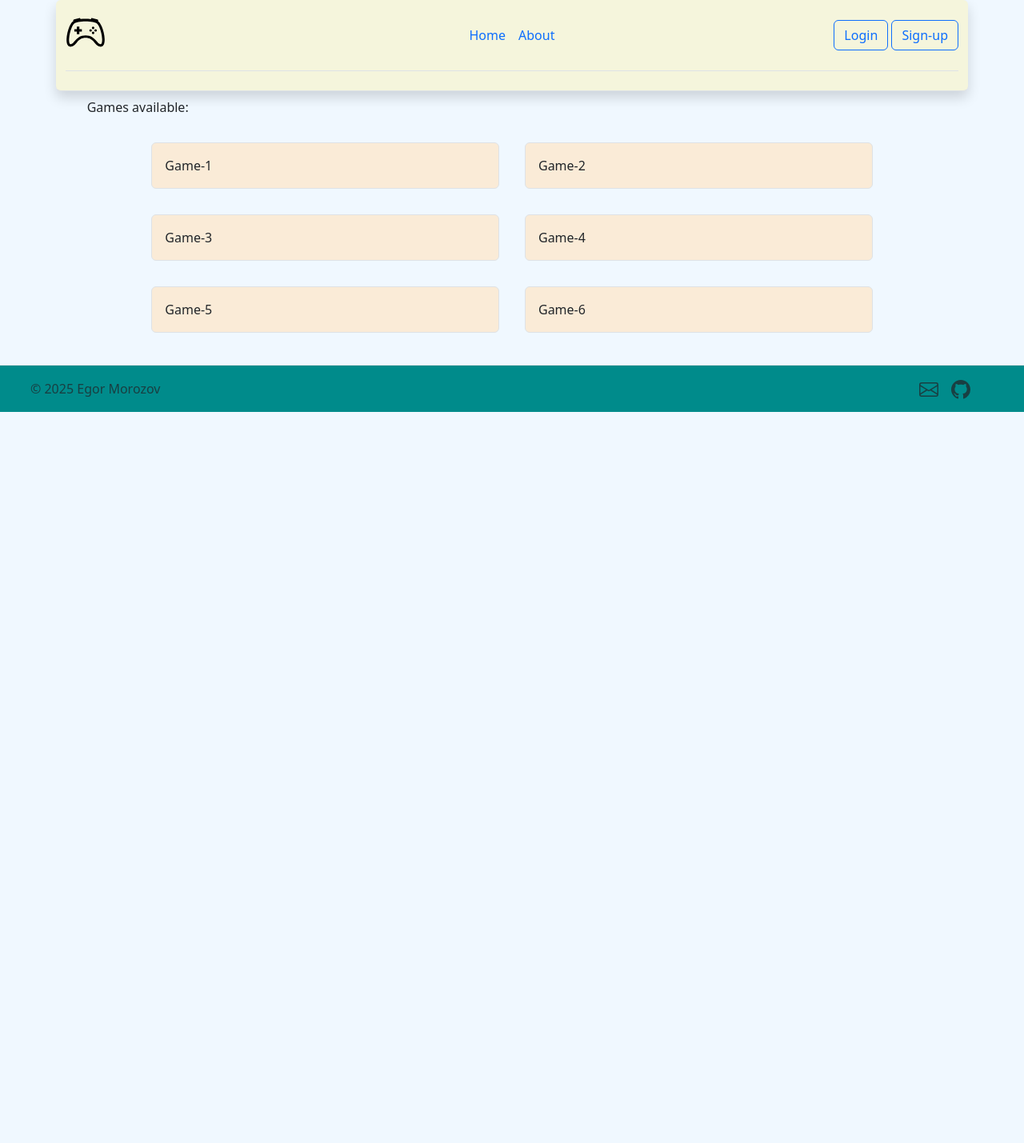
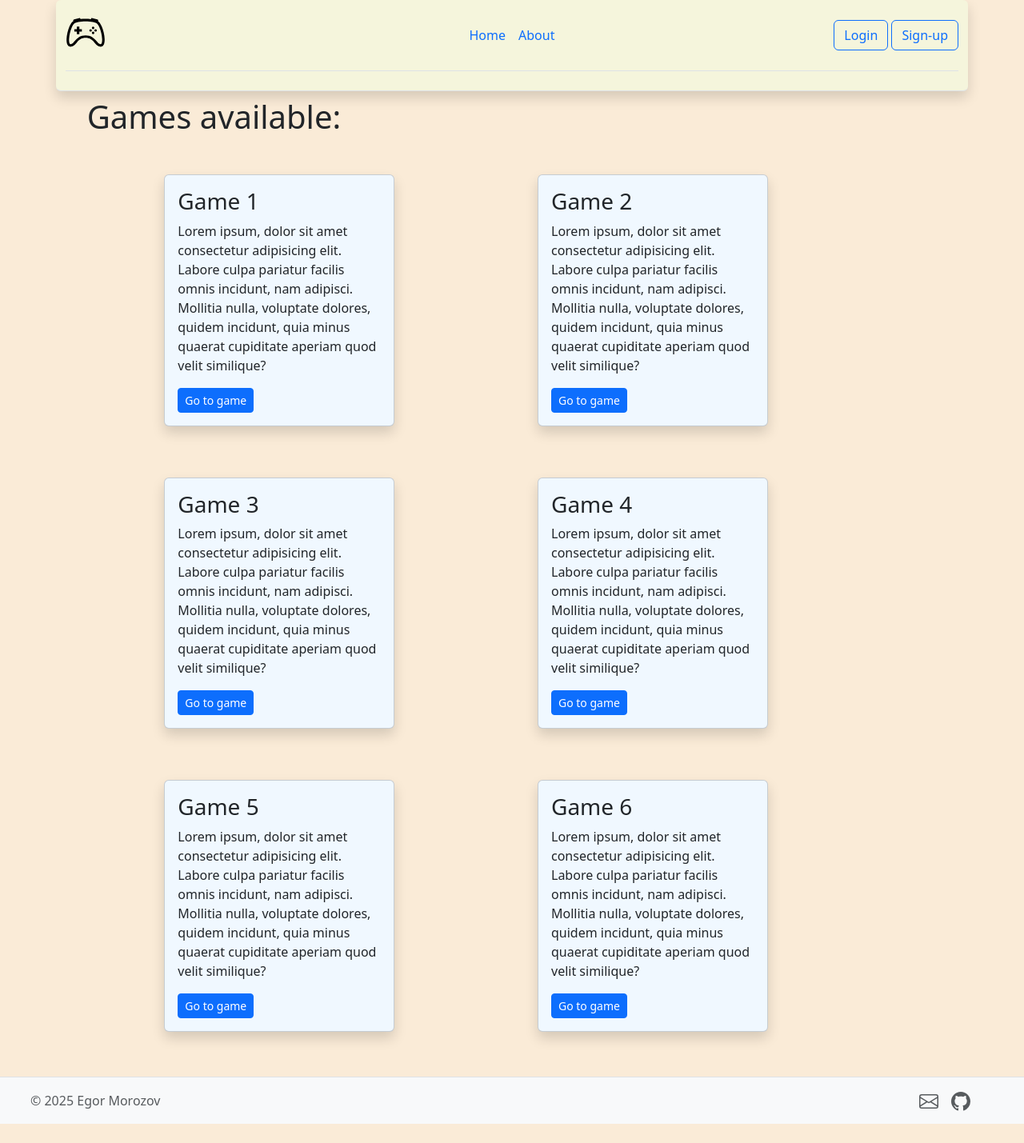
Before and after one commit to Egor-Mor/Personal-Project, a Flask app: page / in a window 1280 px wide. Shown: the whole page at 80% size. Before the commit the page ends 515 px from the top, so only its background shows below. Run offline with Flask 3, Linux system fonts and the light colour scheme.

Commit message:
created separate directory for mock project

```diff
--- a/templates/base.html
+++ b/Mock_Project/templates/base.html
@@ -9,7 +9,7 @@
             background-color: beige;
         }
         body{
-            background-color: aliceblue;
+            background-color: antiquewhite;
         }
         footer{
             background-color: darkcyan ;
@@ -45,7 +45,7 @@
 
     {% block content %}{% endblock %}
 
-    <footer class="d-flex flex-wrap justify-content-between align-items-center py-3 my-4 border-top">
+    <footer class="footer d-flex flex-wrap justify-content-between align-items-center py-3 my-4 border-top bg-body-tertiary">
         <div class="col-md-4 d-flex align-items-center" bis_skin_checked="1">
             <a href="/" class="mb-3 me-2 mb-md-0 text-body-secondary text-decoration-none lh-1" aria-label="Bootstrap">
                 <svg class="bi" width="30" height="24" aria-hidden="true">
--- /dev/null
+++ b/Mock_Project/templates/index.html
@@ -0,0 +1,70 @@
+{% extends "base.html" %}
+{% block title %}Home page{% endblock %}
+{% block content %}
+    <style>
+        .card{
+            background-color: aliceblue;
+            width: 18rem;
+        }
+    </style>
+    <div class="row">
+        <div class="col-0 col-sm-1"></div>
+        <div class="col-12 col-sm-11 text-left mt-2"><h1 class="font-weight-bold text-monospace">Games available:</p></div>
+    </div>
+    <div class="row justify-content-center">
+        <div class="col-md-4 col-sm-6 col-xs-12 m-3 p-3">
+            <div class="card shadow" >
+                <div class="card-body">
+                    <h3 class="card-title">Game 1</h3>
+                    <p class="card-text">Lorem ipsum, dolor sit amet consectetur adipisicing elit. Labore culpa pariatur facilis omnis incidunt, nam adipisci. Mollitia nulla, voluptate dolores, quidem incidunt, quia minus quaerat cupiditate aperiam quod velit similique?</p>
+                    <a class="btn btn-primary btn-sm" type="button">Go to game</a>
+                </div>
+            </div>
+        </div>
+        <div class="col-md-4 col-sm-6 col-xs-12 m-3 p-3">
+            <div class="card shadow" >
+                <div class="card-body">
+                    <h3 class="card-title">Game 2</h3>
+                    <p class="card-text">Lorem ipsum, dolor sit amet consectetur adipisicing elit. Labore culpa pariatur facilis omnis incidunt, nam adipisci. Mollitia nulla, voluptate dolores, quidem incidunt, quia minus quaerat cupiditate aperiam quod velit similique?</p>
+                    <a class="btn btn-primary btn-sm" type="button">Go to game</a>
+                </div>
+            </div>
+        </div>
+        <div class="col-md-4 col-sm-6 col-xs-12 m-3 p-3">
+            <div class="card shadow" >
+                <div class="card-body">
+                    <h3 class="card-title">Game 3</h3>
+                    <p class="card-text">Lorem ipsum, dolor sit amet consectetur adipisicing elit. Labore culpa pariatur facilis omnis incidunt, nam adipisci. Mollitia nulla, voluptate dolores, quidem incidunt, quia minus quaerat cupiditate aperiam quod velit similique?</p>
+                    <a class="btn btn-primary btn-sm" type="button">Go to game</a>
+                </div>
+            </div>
+        </div>
+        <div class="col-md-4 col-sm-6 col-xs-12 m-3 p-3">
+            <div class="card shadow" >
+                <div class="card-body">
+                    <h3 class="card-title">Game 4</h3>
+                    <p class="card-text">Lorem ipsum, dolor sit amet consectetur adipisicing elit. Labore culpa pariatur facilis omnis incidunt, nam adipisci. Mollitia nulla, voluptate dolores, quidem incidunt, quia minus quaerat cupiditate aperiam quod velit similique?</p>
+                    <a class="btn btn-primary btn-sm" type="button">Go to game</a>
+                </div>
+            </div>
+        </div>
+        <div class="col-md-4 col-sm-6 col-xs-12 m-3 p-3">
+            <div class="card shadow" >
+                <div class="card-body">
+                    <h3 class="card-title">Game 5</h3>
+                    <p class="card-text">Lorem ipsum, dolor sit amet consectetur adipisicing elit. Labore culpa pariatur facilis omnis incidunt, nam adipisci. Mollitia nulla, voluptate dolores, quidem incidunt, quia minus quaerat cupiditate aperiam quod velit similique?</p>
+                    <a class="btn btn-primary btn-sm" type="button">Go to game</a>
+                </div>
+            </div>
+        </div>
+        <div class="col-md-4 col-sm-6 col-xs-12 m-3 p-3">
+            <div class="card shadow" >
+                <div class="card-body">
+                    <h3 class="card-title">Game 6</h3>
+                    <p class="card-text">Lorem ipsum, dolor sit amet consectetur adipisicing elit. Labore culpa pariatur facilis omnis incidunt, nam adipisci. Mollitia nulla, voluptate dolores, quidem incidunt, quia minus quaerat cupiditate aperiam quod velit similique?</p>
+                    <a class="btn btn-primary btn-sm" type="button">Go to game</a>
+                </div>
+            </div>
+        </div>
+    </div>
+{% endblock %}
--- a/templates/about.html
+++ /dev/null
@@ -1,3 +0,0 @@
-{% extends "base.html" %}
-{% block title %}About page{% endblock %}
-{% block content %}About page{% endblock %}
--- a/templates/index.html
+++ /dev/null
@@ -1,16 +0,0 @@
-{% extends "base.html" %}
-{% block title %}Index page{% endblock %}
-{% block content %}
-    <div class="row">
-        <div class="col-0 col-sm-1"></div>
-        <div class="col-12 col-sm-11 text-left mt-2"><p class="font-weight-bold text-monospace">Games available:</p></div>
-    </div>
-    <div class="row justify-content-center">
-        <div class="col-md-4 col-sm-6 col-xs-12 border rounded m-3 p-3" style="background-color: antiquewhite;">Game-1</div>
-        <div class="col-md-4 col-sm-6 col-xs-12 border rounded m-3 p-3" style="background-color: antiquewhite;">Game-2</div>
-        <div class="col-md-4 col-sm-6 col-xs-12 border rounded m-3 p-3" style="background-color: antiquewhite;">Game-3</div>
-        <div class="col-md-4 col-sm-6 col-xs-12 border rounded m-3 p-3" style="background-color: antiquewhite;">Game-4</div>
-        <div class="col-md-4 col-sm-6 col-xs-12 border rounded m-3 p-3" style="background-color: antiquewhite;">Game-5</div>
-        <div class="col-md-4 col-sm-6 col-xs-12 border rounded m-3 p-3" style="background-color: antiquewhite;">Game-6</div>
-    </div>
-{% endblock %}
```
Also changed, not shown: Mock_Project/templates/about.html (added, +9 -0 lines), Mock_Project/app.py (renamed from app.py), 2 other files.
